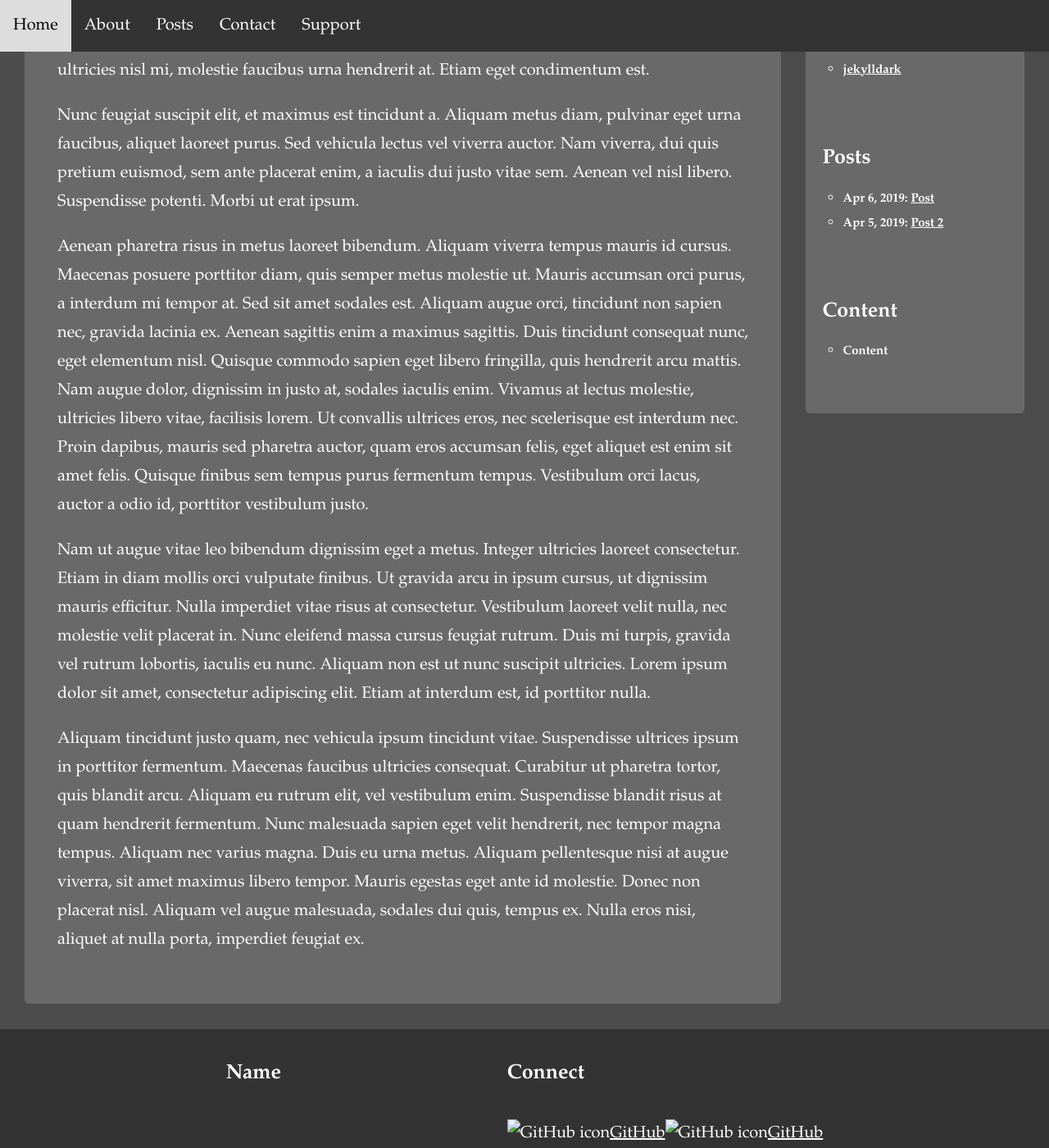
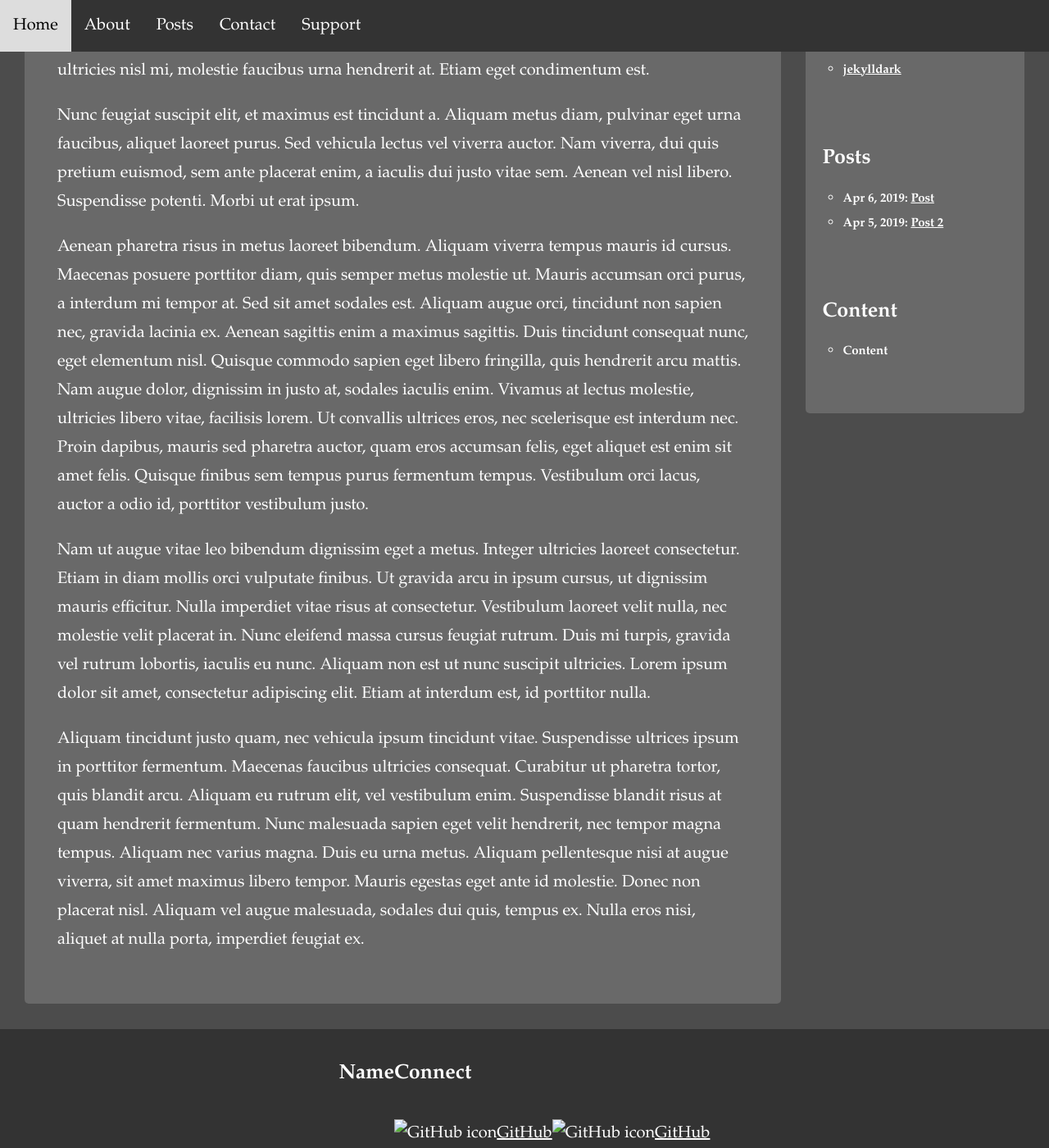
Before and after one commit to sutterj/jekylldark, a Jekyll site: the page built from index.html, in a window 1280 px wide and 1400 px high, scrolled down 329 px. Shown: the whole window at 82% size. Built offline with Jekyll 4.4.1, drawn with Linux system fonts in a browser that asks for light colours; nearby versions of some CDN libraries.

Commit message:
Update _layout.scss

```diff
--- a/_sass/components/_layout.scss
+++ b/_sass/components/_layout.scss
@@ -33,7 +33,7 @@
     "sidebar"
     "content"
     "footer";
-  justify-content: space-evenly;
+  justify-content: center;
 }
 
 .footer-wrapper {
@@ -42,7 +42,7 @@
     "footer1"
     "footer2"
     "footer3";
-  justify-content: space-evenly;
+  justify-content: center;
 }
 
 @media (min-width: 1000px) {
```
